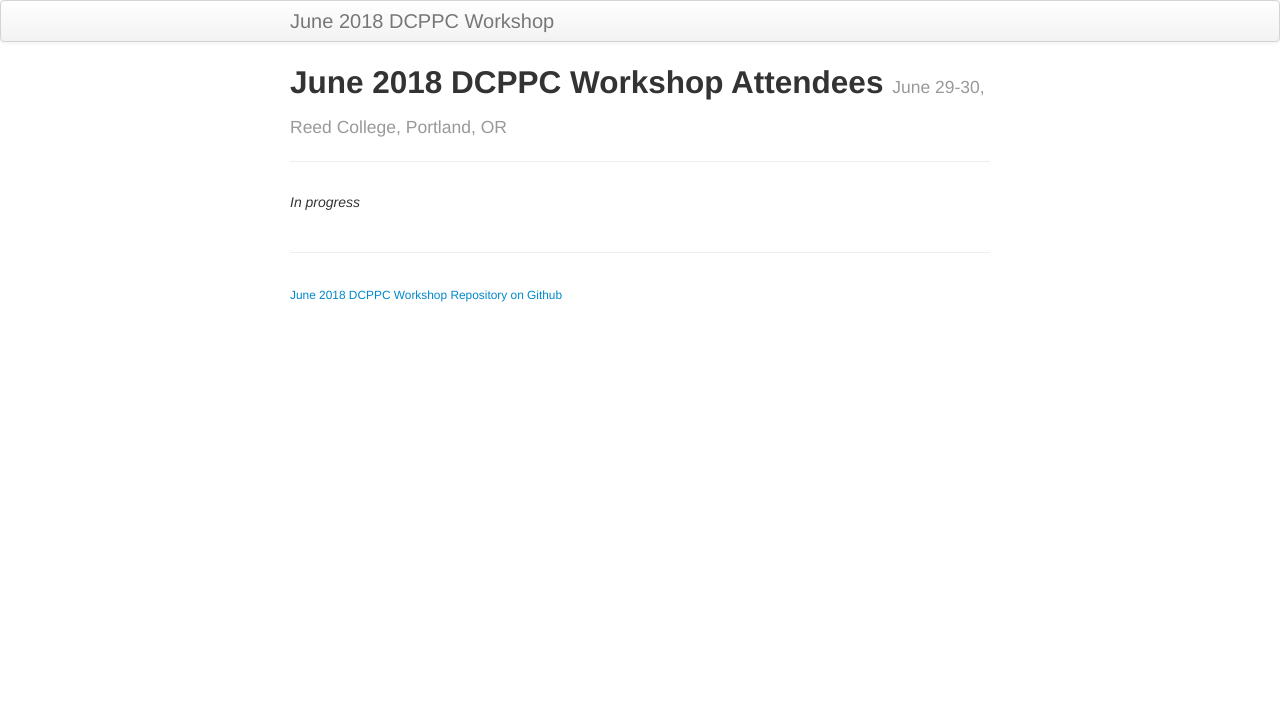
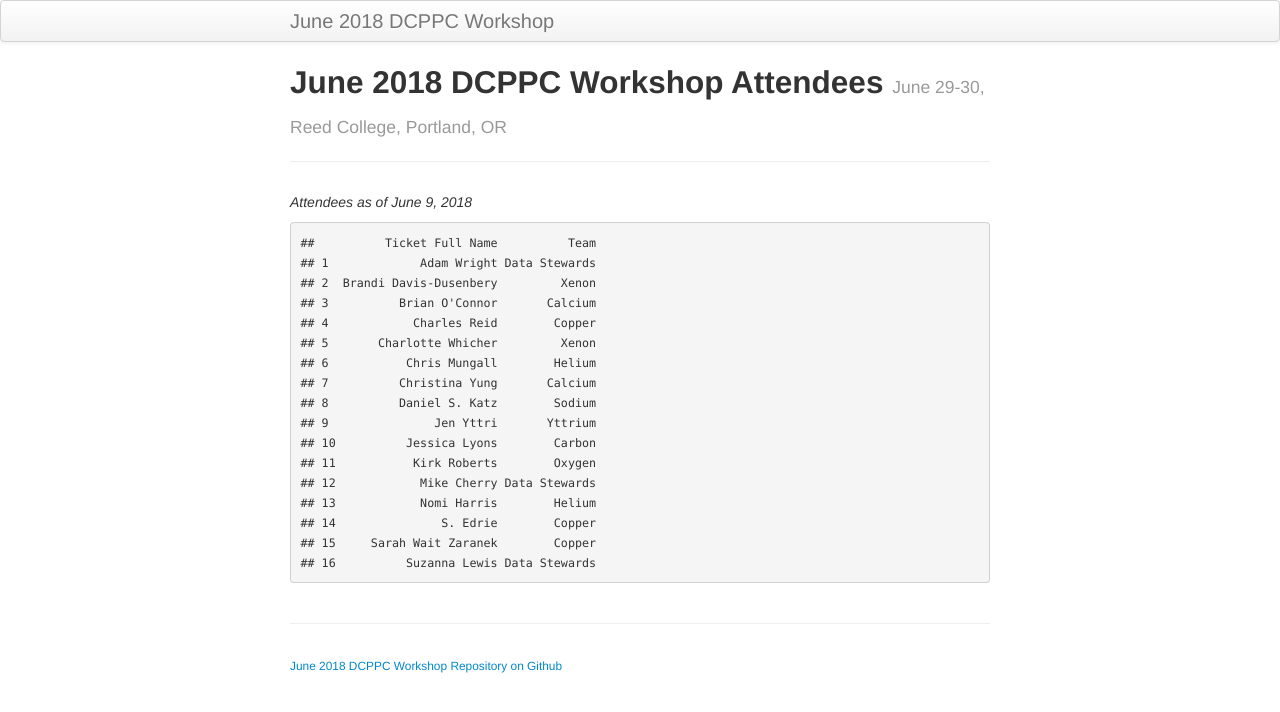
Before and after one commit to dcppc/2018-june-workshop, a Jekyll site: the page built from docs/attendees.md, in a window 1280 px wide. Shown: the top 712 px of the page. Built offline with Jekyll 4.4.1, drawn with Linux system fonts in a browser that asks for light colours.

Commit message:
attendee list

```diff
--- a/docs/attendees.md
+++ b/docs/attendees.md
@@ -4,4 +4,22 @@ title: June 2018 DCPPC Workshop Attendees
 tagline: June 29-30, Reed College, Portland, OR
 ---
 
-_In progress_
+_Attendees as of June 9, 2018_
+
+    ##          Ticket Full Name          Team
+    ## 1             Adam Wright Data Stewards
+    ## 2  Brandi Davis-Dusenbery         Xenon
+    ## 3          Brian O'Connor       Calcium
+    ## 4            Charles Reid        Copper
+    ## 5       Charlotte Whicher         Xenon
+    ## 6           Chris Mungall        Helium
+    ## 7          Christina Yung       Calcium
+    ## 8          Daniel S. Katz        Sodium
+    ## 9               Jen Yttri       Yttrium
+    ## 10          Jessica Lyons        Carbon
+    ## 11           Kirk Roberts        Oxygen
+    ## 12            Mike Cherry Data Stewards
+    ## 13            Nomi Harris        Helium
+    ## 14               S. Edrie        Copper
+    ## 15     Sarah Wait Zaranek        Copper
+    ## 16          Suzanna Lewis Data Stewards
```
